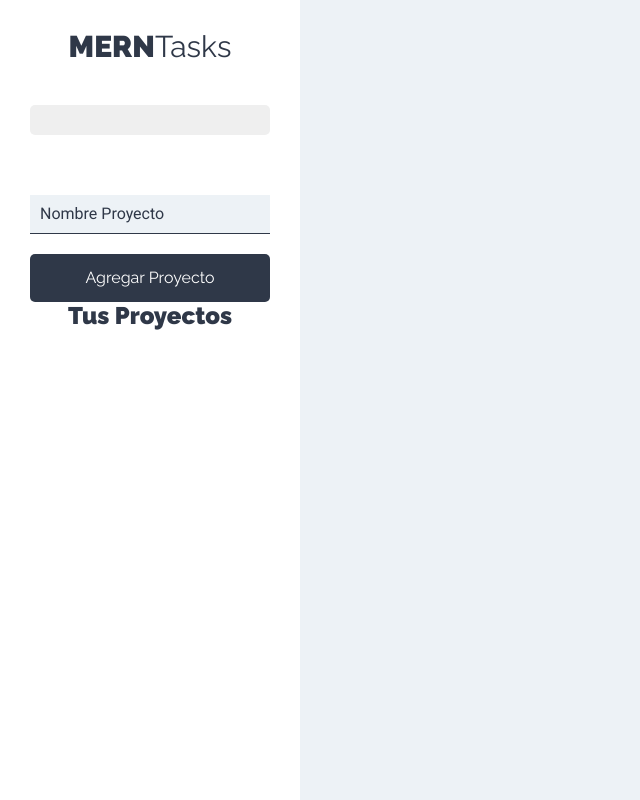
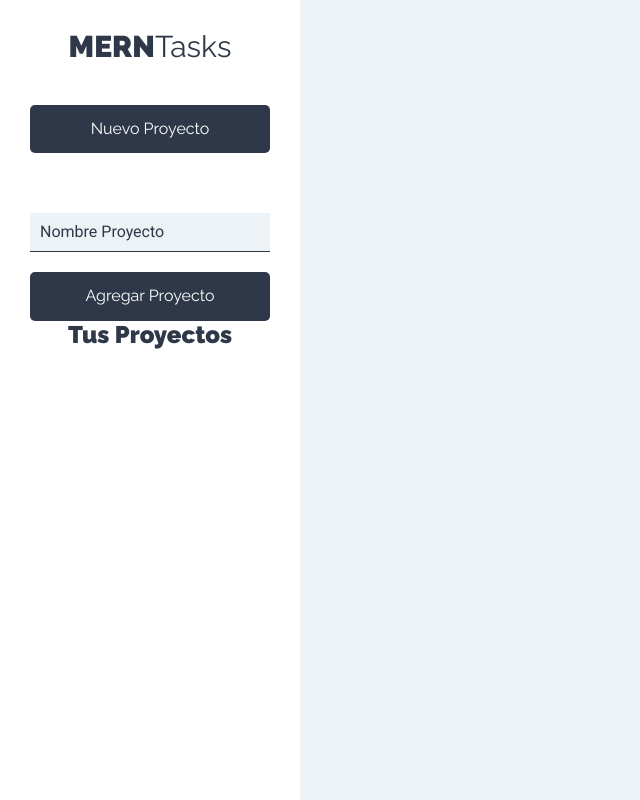
Before and after one commit to freddyarteaga/MERNTasks_CLIENTE, a React (Create React App) app: page /proyectos in a window 1280 px wide. Shown: the whole page, without its empty margins (0-640 px from the left). Built offline with nearby package versions, Linux system fonts and the light colour scheme.

Commit message:
staste y funciones para nuevos proyectos

```diff
--- a/src/components/proyectos/NuevoProyecto.js
+++ b/src/components/proyectos/NuevoProyecto.js
@@ -1,21 +1,50 @@
-import React, { Fragment } from 'react';
+import React, { Fragment, useState } from 'react';
 
 const NuevoProyecto = () => {
+
+    // staste para Proyecto
+    const [proyecto, guardarProyecto] = useState({
+        nombre: ''
+    })
+
+    // extraer nombre de proyecto
+    const { nombre } = proyecto
+
+    const onChangeProyecto = e => {
+        guardarProyecto({
+            ...proyecto,
+            [e.target.name] : e.target.value
+        })
+    }
+
+    const onSubmitProyecto = e => {
+        e.preventDefault()
+
+        // validar el proyecto
+
+        // agregar al state
+
+        // reiniciar el form
+    }
+
     return (
         <Fragment>
             <button
                 type='button'
-                className='btn btn-block btn-primary'
-            ></button>
+                className='btn btn-block btn-primario'
+            >Nuevo Proyecto</button>
 
             <form
                 className='formulario-nuevo-proyecto'
+                onSubmit={onSubmitProyecto}
             >
                 <input
                     type='text'
                     className='input-text'
                     placeholder='Nombre Proyecto'
                     name='nombre'
+                    value={nombre}
+                    onChange={onChangeProyecto}
                 />
                 <input
                     type='submit'
```
